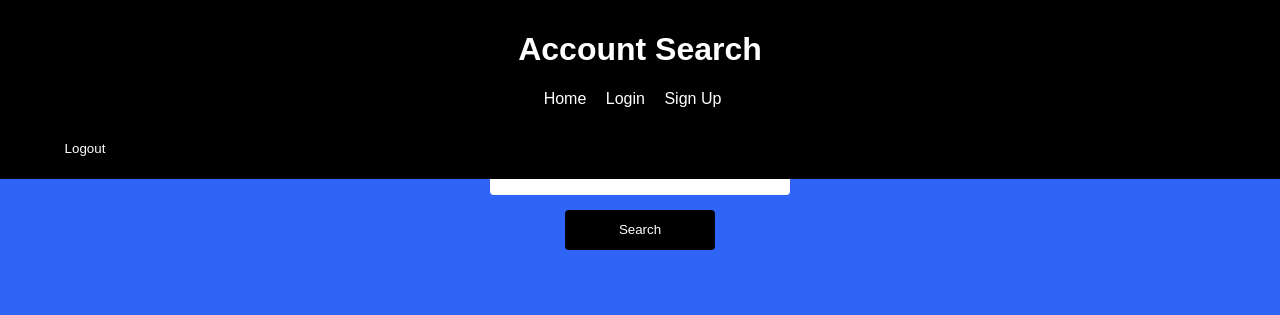
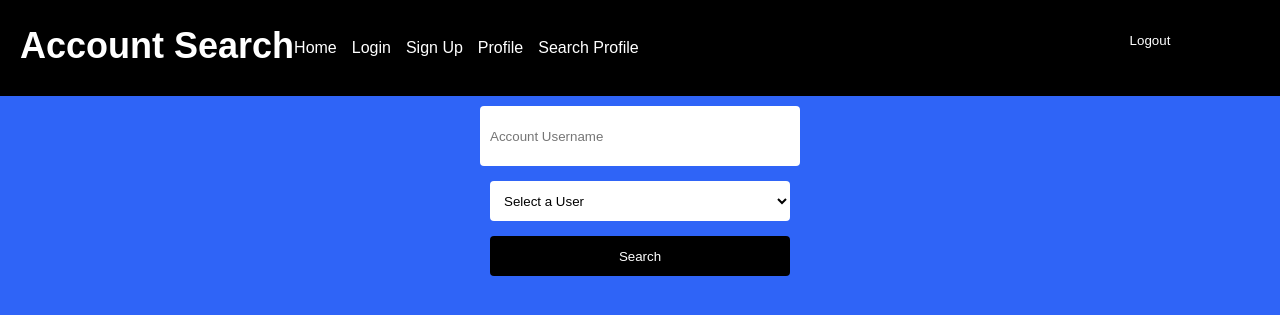
Before and after one commit to Colin115/Hackathon, a Flask app: page /check_username/ in a window 1280 px wide. Shown: the top 315 px of the page. Run offline with Flask 3, Linux system fonts and the light colour scheme; the visitor is signed in with stand-in values (Sample User, id 1).

Commit message:
fiz header for account search

```diff
--- a/templates/account_search.html
+++ b/templates/account_search.html
@@ -6,24 +6,36 @@
     <title>Verification Search</title>
     <style>
         body {
+            margin: 0;
+            padding: 0;
+            font-family: Arial, sans-serif;
             background-color: #2f64f7; /* Blue background color */
-            font-family: Arial, sans-serif;
             color: white; /* Text color */
         }
 
-        h1 {
+        .container {
+            max-width: 800px;
+            margin: auto;
+            padding: 20px;
             text-align: center;
         }
 
+        h1 {
+            margin-top: 20px;
+            font-size: 36px;
+            font-weight: bold;
+        }
+
         form {
+            margin-top: 20px;
             display: flex;
             flex-direction: column;
             align-items: center;
-            margin-top: 20px;
         }
 
-        input, select {
-            width: 300px;
+        input, select, button {
+            width: 100%;
+            max-width: 300px;
             height: 40px;
             margin-bottom: 15px;
             padding: 10px;
@@ -38,12 +50,8 @@
         }
 
         button {
-            width: 150px;
-            height: 40px;
             background-color: #000; /* Black button background */
             color: #fff; /* White button text color */
-            border: none;
-            border-radius: 4px;
             cursor: pointer;
             transition: background-color 0.3s ease;
         }
@@ -63,61 +71,84 @@
             left: 0;
             width: 100%;
             z-index: 999; /* Ensure it's above other content */
+            display: flex;
+            justify-content: space-between;
+            align-items: center;
+            padding: 5px 20px; /* Reduce padding */
+        }
+
+        .header-content {
+            display: flex;
+            align-items: center;
         }
 
         nav ul {
             list-style: none;
             padding: 0;
+            margin: 0; /* Remove default margin */
+            display: flex;
+            margin-right: auto; /* Push the content to the left */
         }
 
         nav ul li {
-            display: inline;
             margin-right: 15px;
         }
 
         nav ul li a {
             color: #fff;
             text-decoration: none;
-            font-size: 16px;
-            transition: all 0.3s ease;
+            font-size: 16px; /* Decrease font size */
+            transition: all 0.3s ease; /* Add transition for hover effect */
         }
 
        nav ul li a:hover {
-            color: #ccc;
-            cursor: pointer;
+            color: #ccc; /* Change color on hover */
+            cursor: pointer; /* Add cursor pointer on hover */
         }
 
         .logout-button {
-            float: left; /* Float button to the left */
-            margin-top: 5px; /* Add some top margin */
-            margin-left: 10px; /* Add left margin */
+            background-color: transparent; /* Transparent background */
+            color: #fff; /* White text color */
+            border: none; /* Remove border */
+            cursor: pointer;
+            transition: color 0.3s ease; /* Smooth color transition */
+        }
+
+        .logout-button:hover {
+            color: #ccc; /* Lighter color on hover */
         }
     </style>
 </head>
 <body>
     <header>
+        <div class="header-content">
             <h1>Account Search</h1>
             <nav>
                 <ul>
                     <li><a href="/">Home</a></li>
                     <li><a href="/login">Login</a></li>
                     <li><a href="/sign_up">Sign Up</a></li>
+                    <li><a id="profileLink" href="/">Profile</a></li>
+                    <li><a href="/check_username/">Search Profile</a></li>
                 </ul>
             </nav>
+        </div>
         <button onclick="logout(event)" class="logout-button">Logout</button>
     </header>
 
+    <div class="container">
         <h1>Search for an account</h1>
         <form>
-        <input id="username" placeholder="account username" />
+            <input id="username" placeholder="Account Username" />
             <select name="social_media_platform" id="social_media_platform">
-            <option value="default">Select a user</option>
+                <option value="default">Select a User</option>
                 {% for option in ALLOWED_SOCIALS %}
                 <option value="{{ option }}">{{ option }}</option>
                 {% endfor %}
             </select>
             <button onclick="searchUser(event)">Search</button>
         </form>
+    </div>
 
     <script>
         function searchUser(event) {
--- a/templates/profile.html
+++ b/templates/profile.html
@@ -15,7 +15,7 @@
       <div class="container">
         <div class="btn-containter-nav">
           <div>
-            <h1>Home</h1>
+            <h1 style="color: white;">Home</h1>
             <nav>
               <ul>
                 <li><a href="/">Home</a></li>
```
Lines whose indentation alone changed are shown as unchanged.
